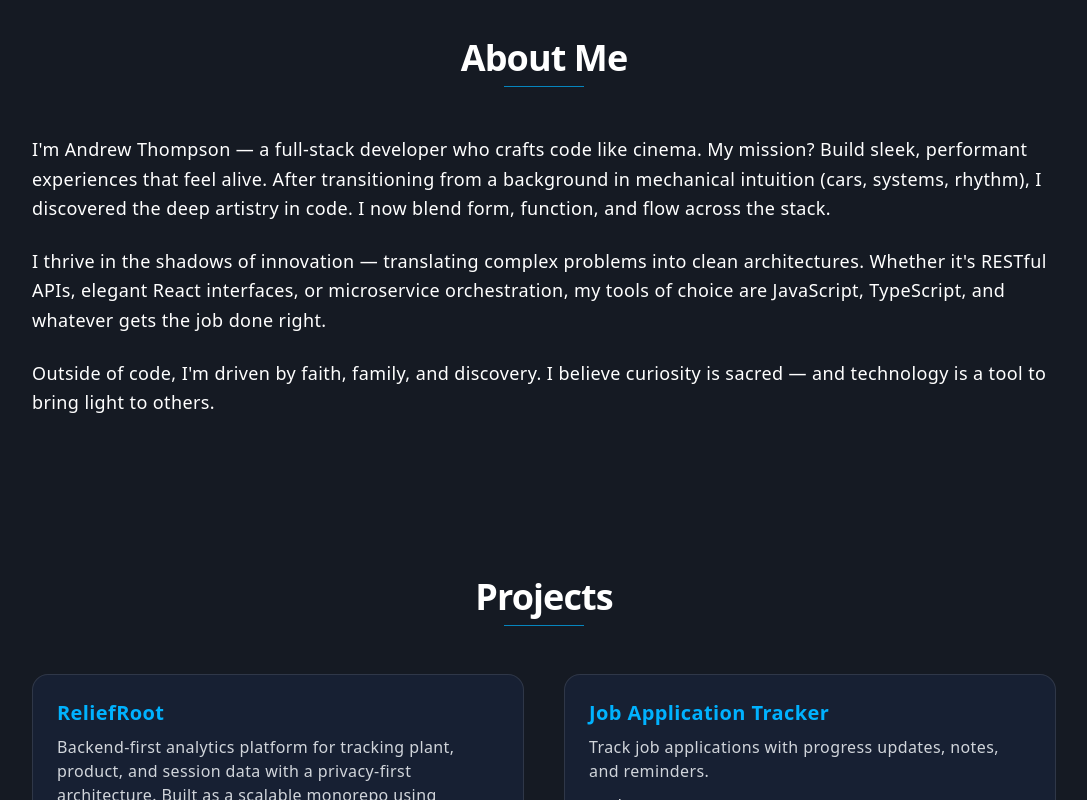
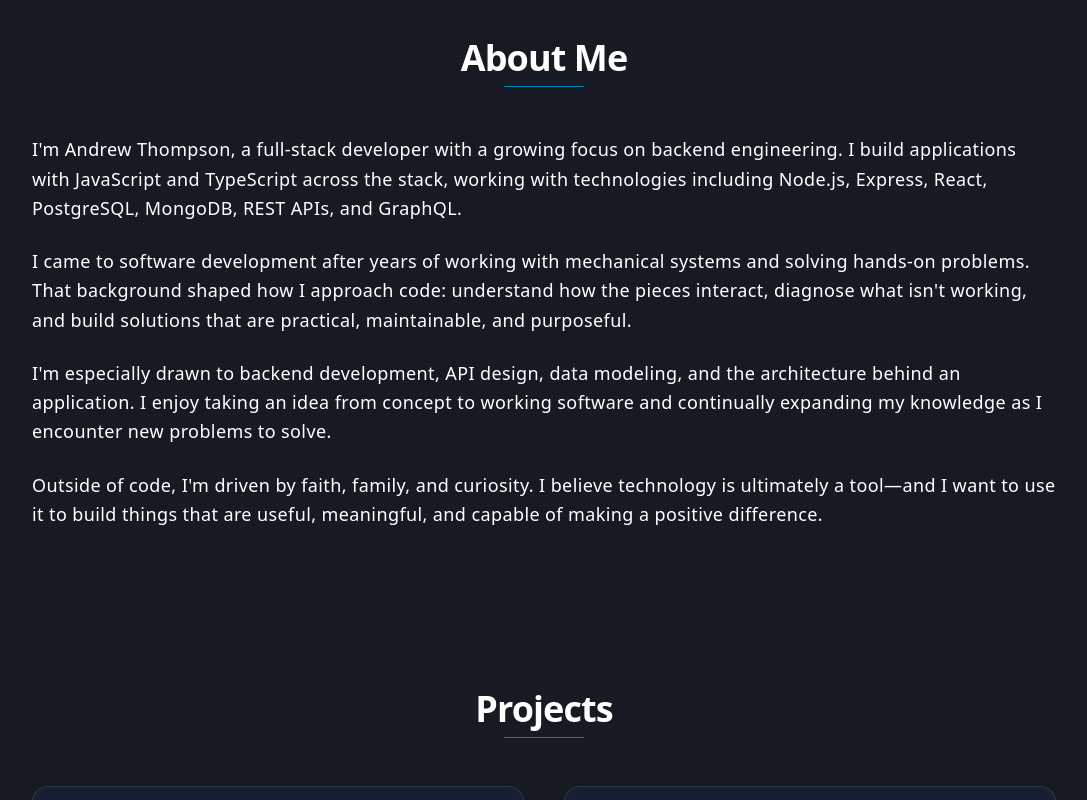
Before and after one commit to Ajthompson88/shadowStack, a React (Vite) app: page / in a window 1280 px wide. Shown: the part 500-1300 px from the top of the page, without its empty margins (96-1183 px from the left). Built offline with nearby package versions, Linux system fonts and the light colour scheme.

Commit message:
updated the about me section

```diff
--- a/src/components/About.jsx
+++ b/src/components/About.jsx
@@ -6,13 +6,16 @@ export default function About() {
     <Section id="about">
       <SectionTitle title="About Me" />
       <p className="text-lg leading-relaxed">
-        I'm Andrew Thompson — a full-stack developer who crafts code like cinema. My mission? Build sleek, performant experiences that feel alive. After transitioning from a background in mechanical intuition (cars, systems, rhythm), I discovered the deep artistry in code. I now blend form, function, and flow across the stack.
+        I'm Andrew Thompson, a full-stack developer with a growing focus on backend engineering. I build applications with JavaScript and TypeScript across the stack, working with technologies including Node.js, Express, React, PostgreSQL, MongoDB, REST APIs, and GraphQL.
       </p>
       <p className="text-lg leading-relaxed mt-6">
-        I thrive in the shadows of innovation — translating complex problems into clean architectures. Whether it's RESTful APIs, elegant React interfaces, or microservice orchestration, my tools of choice are JavaScript, TypeScript, and whatever gets the job done right.
+        I came to software development after years of working with mechanical systems and solving hands-on problems. That background shaped how I approach code: understand how the pieces interact, diagnose what isn't working, and build solutions that are practical, maintainable, and purposeful.
       </p>
       <p className="text-lg leading-relaxed mt-6">
-        Outside of code, I'm driven by faith, family, and discovery. I believe curiosity is sacred — and technology is a tool to bring light to others.
+        I'm especially drawn to backend development, API design, data modeling, and the architecture behind an application. I enjoy taking an idea from concept to working software and continually expanding my knowledge as I encounter new problems to solve.
+      </p>
+      <p className="text-lg leading-relaxed mt-6">
+        Outside of code, I'm driven by faith, family, and curiosity. I believe technology is ultimately a tool—and I want to use it to build things that are useful, meaningful, and capable of making a positive difference.
       </p>
     </Section>
   );
```
